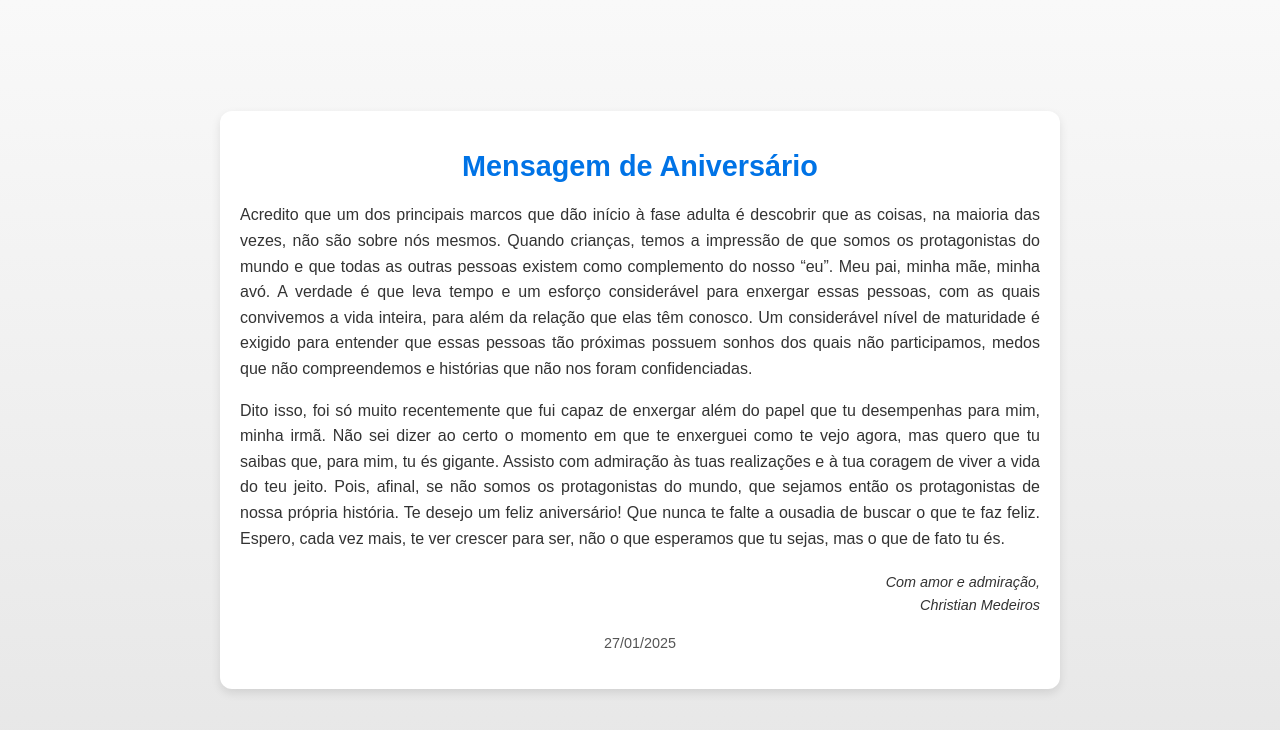
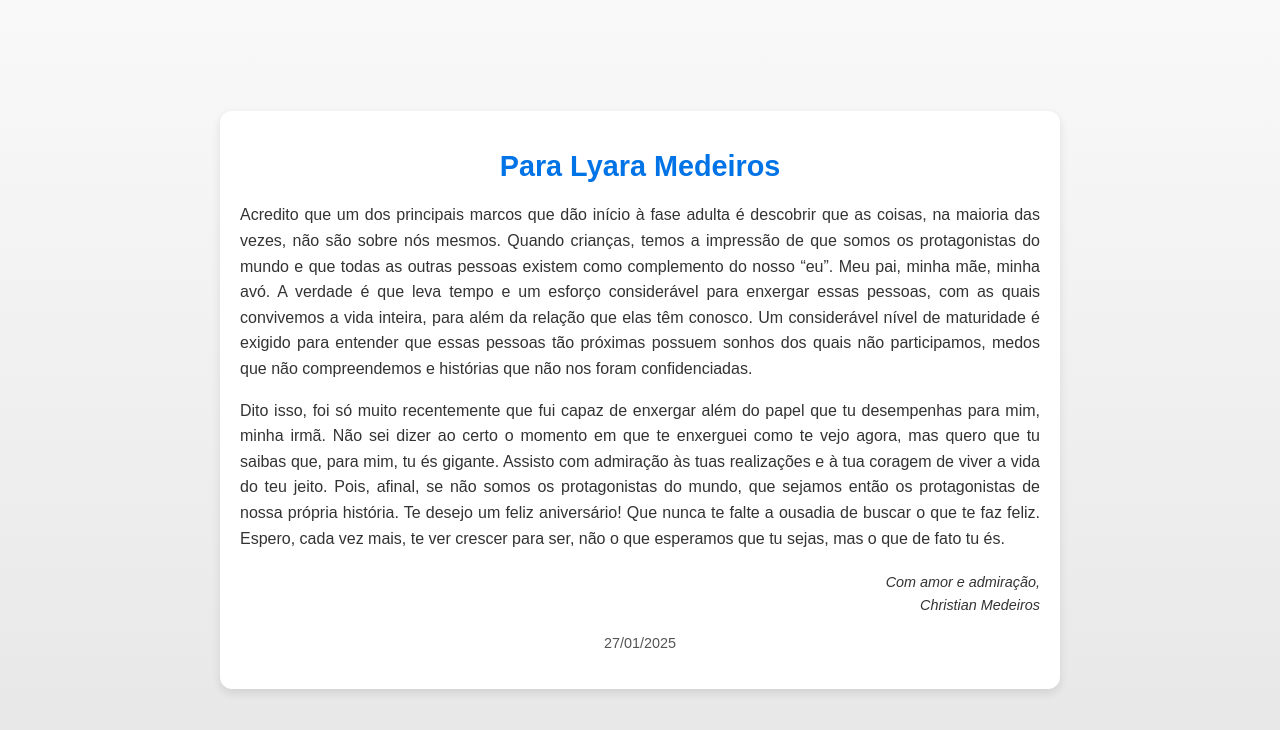
Before and after one commit to Chamed/lyara, a plain HTML site: page index.html in a window 1280 px wide. Drawn offline with Linux system fonts and the light colour scheme.

Commit message:
para Lyara

```diff
--- a/index.html
+++ b/index.html
@@ -3,7 +3,7 @@
 <head>
     <meta charset="UTF-8">
     <meta name="viewport" content="width=device-width, initial-scale=1.0">
-    <title>Para Lyara Medeiros</title>
+    <title>Lyara Medeiros</title>
     <style>
         body {
             font-family: 'Arial', sans-serif;
@@ -76,7 +76,7 @@
 </head>
 <body>
     <div class="content">
-        <h1>Mensagem de Aniversário</h1>
+        <h1>Para Lyara Medeiros</h1>
         <p>
             Acredito que um dos principais marcos que dão início à fase adulta é descobrir que as coisas, na maioria das vezes, não são sobre nós mesmos. Quando crianças, temos a impressão de que somos os protagonistas do mundo e que todas as outras pessoas existem como complemento do nosso “eu”. Meu pai, minha mãe, minha avó. A verdade é que leva tempo e um esforço considerável para enxergar essas pessoas, com as quais convivemos a vida inteira, para além da relação que elas têm conosco. Um considerável nível de maturidade é exigido para entender que essas pessoas tão próximas possuem sonhos dos quais não participamos, medos que não compreendemos e histórias que não nos foram confidenciadas.
         </p>
```
